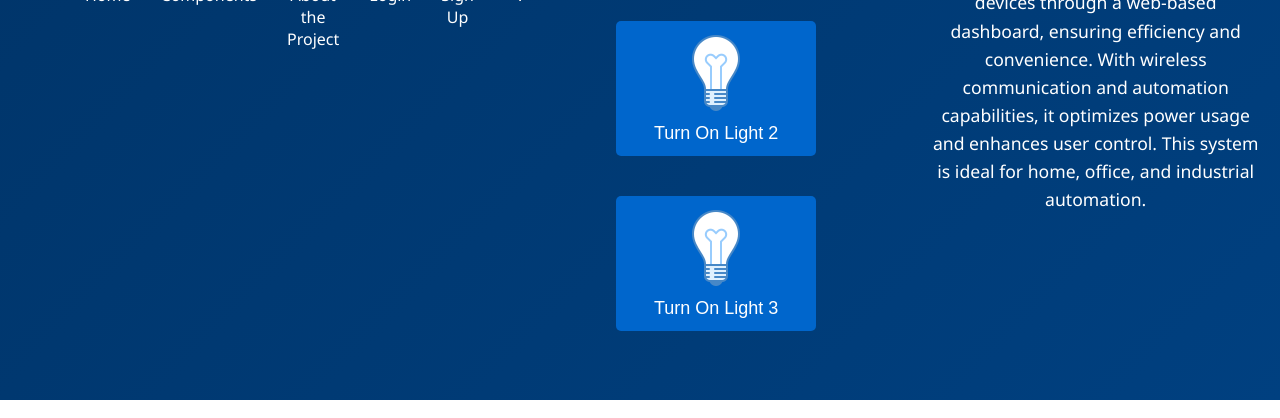
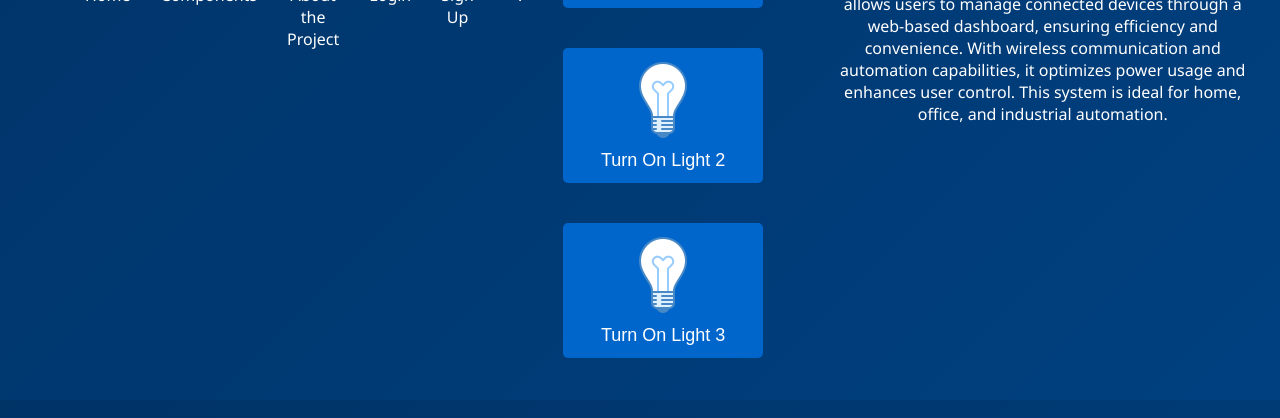
Before and after one commit to Vishnuat18/Smart, a plain HTML site: page index.html in a window 1280 px wide. Shown: the part 400-818 px from the top of the page. Drawn offline with Linux system fonts and the light colour scheme.

Commit message:
Update style.css

```diff
--- a/style.css
+++ b/style.css
@@ -132,12 +132,6 @@ button:hover {
     transform: translateY(-5px);
 }
 
-#about p {
-    max-width: 600px;
-    margin: 0 auto;
-    line-height: 1.6;
-    font-size: 1.1em;
-}
 
 @media (max-width: 768px) {
     h1 {
```
